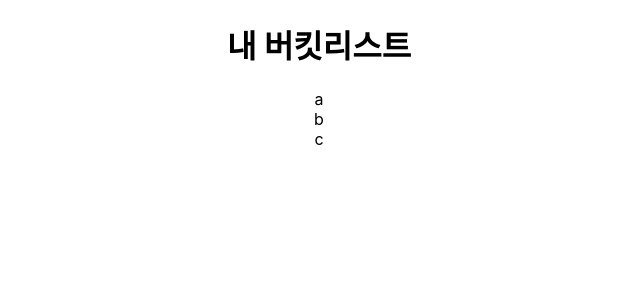
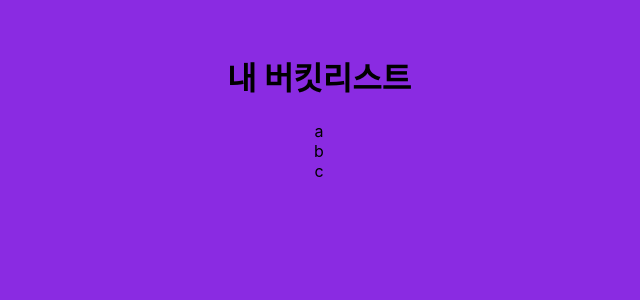
Before and after one commit to dwkang92/learning-react-basic, a React (Create React App) app in the folder week-1/: page / in a window 1280 px wide. Shown: the top 300 px of the page, without its empty margins (321-961 px from the left). Built offline with nearby package versions, Linux system fonts and the light colour scheme.

Commit message:
Today I learned

```diff
--- a/package.json
+++ b/package.json
@@ -1,6 +1,10 @@
 {
   "dependencies": {
+    "classnames": "^2.3.1",
     "create-react-app": "^4.0.3",
-    "global": "^4.4.0"
+    "global": "^4.4.0",
+    "node-sass": "4.14.1",
+    "open-color": "^1.8.0",
+    "sass-loader": "^12.1.0"
   }
 }
--- a/week-1/src/App.js
+++ b/week-1/src/App.js
@@ -4,11 +4,12 @@ import './App.css';
 // BucketList 컴포넌트를 import 해옵니다.
 // import [컴포넌트 명] from [컴포넌트가 있는 파일경로];
 import BucketList from './BucketList';
+import "./scss_ex.scss"
 
 // 클래스형 컴포넌트는 이렇게 생겼습니다!
 // App이라는 리액트 컴포넌트를 만들거야~라는 의미.
 class App extends React.Component {
-
+  //생성자함수
   constructor(props){
     super(props);
     // App 컴포넌트의 state를 정의해줍니다.
@@ -20,8 +21,7 @@ class App extends React.Component {
   // 랜더 함수 안에 리액트 엘리먼트를 넣어줍니다!
   // 함수에서는 return이었는데, 클래스컴포넌트는 조금 더 세세하게 작성되어져 있음.
   render() {
-    console.log(this.state)
-
+      console.log(this.state)
       return (
       <div className="App">
         <h1>내 버킷리스트</h1>
--- /dev/null
+++ b/week-1/src/scss_ex.scss
@@ -0,0 +1,45 @@
+.App {
+    width: 100vw;
+    min-height: 100vh;
+    background-color: #eee;
+    padding: 32px;
+    box-sizing: border-box;
+
+    &:hover{
+        background-color: blueviolet;
+    }
+  }
+
+  .container {
+    max-width: 350px;
+    min-height: 80vh;
+    background-color: #fff;
+    padding: 16px;
+    margin: 20px auto;
+    border-radius: 5px;
+    border: 1px solid #ddd;
+  }
+
+  .title {
+    color: slateblue;
+    text-align: center;
+  }
+
+  .line {
+    margin: 16px 0px;
+    border: 1px dotted #ddd;
+  }
+
+  .lists {
+    display: flex;
+    flex-direction: column;
+    height: 100%;
+    overflow-x: hidden;
+    overflow-y: auto;
+  }
+
+  .list-item {
+    padding: 16px;
+    margin: 8px;
+    background-color: aliceblue;
+  }
```
Also changed, not shown: 1 other file (tests, documents, lock files or other folders).
